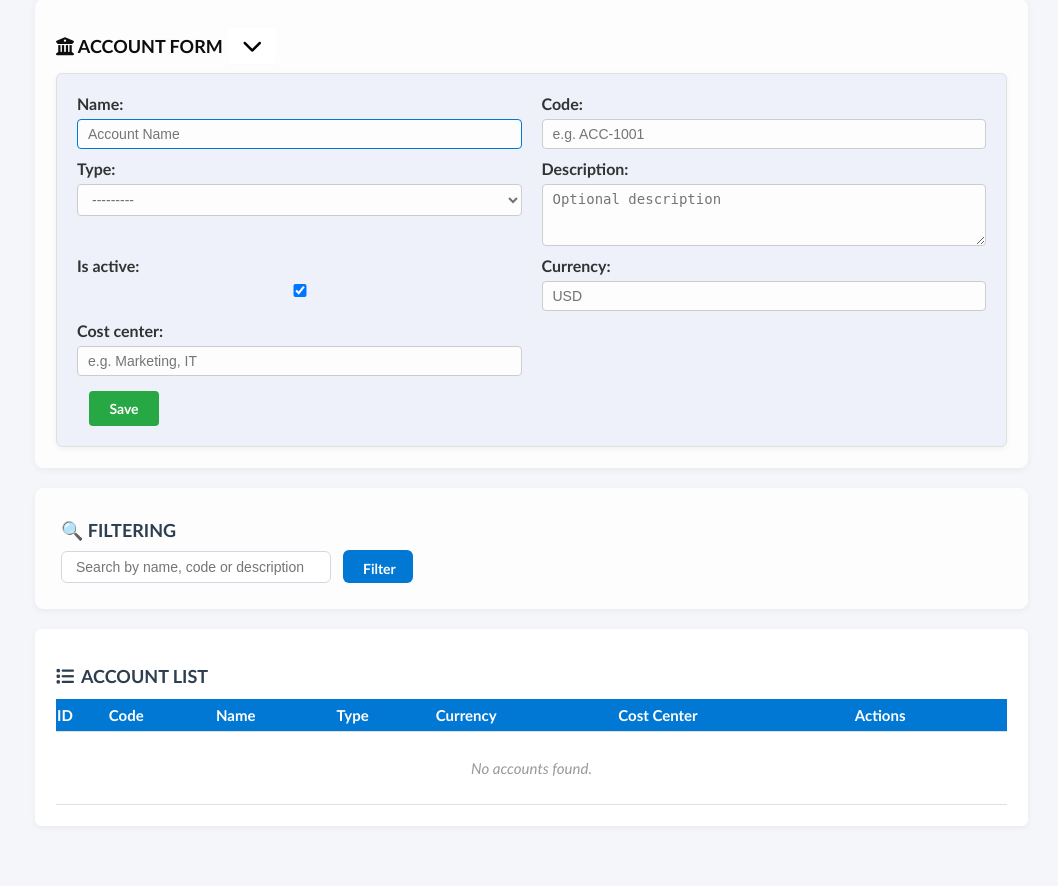
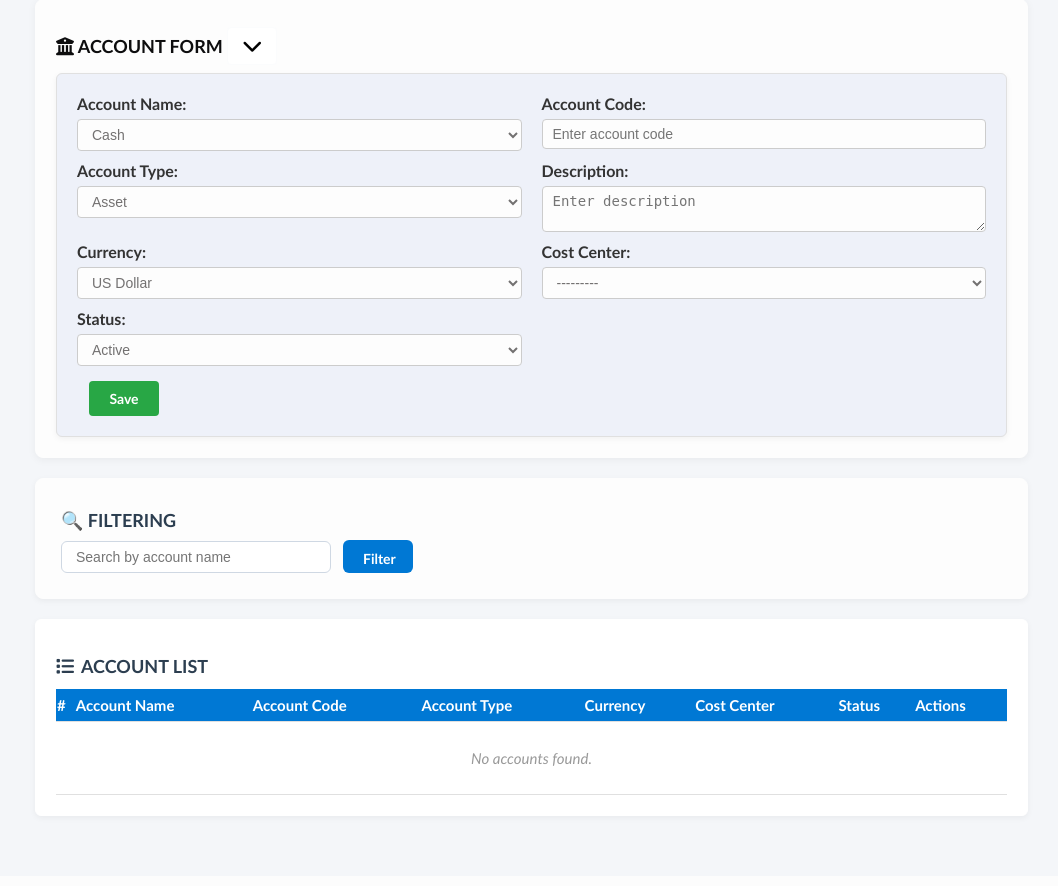
Before and after one commit to FAISAL-450/ERP-PROJECT, a Django app: page /account/dashboard/ in a window 1280 px wide. Shown: the part 31-917 px from the top of the page, without its empty margins (222-1280 px from the left). After the commit the page ends 850 px from the top, so only its background shows below. Run offline with Django 5.2, Linux system fonts and the light colour scheme.

Commit message:
Full project update: ERP_PROJECT – new apps, templates, settings

```diff
--- a/account/forms.py
+++ b/account/forms.py
@@ -5,45 +5,53 @@ class AccountForm(forms.ModelForm):
     class Meta:
         model = Account
         fields = [
-            'name',
-            'code',
-            'type',
-            'description',
-            'is_active',
+            'account_name',
+            'account_code',
+            'account_type',
+            'account_description',
             'currency',
             'cost_center',
+            'status',
         ]
+
+        labels = {
+            'account_name': 'Account Name',
+            'account_code': 'Account Code',
+            'account_type': 'Account Type',
+            'account_description': 'Description',
+            'currency': 'Currency',
+            'cost_center': 'Cost Center',
+            'status': 'Status',
+        }
+
         widgets = {
-            'name': forms.TextInput(attrs={
-                'placeholder': 'Account Name',
+            'account_name': forms.Select(attrs={
                 'class': 'form-control',
-                'autofocus': 'autofocus'
+                'placeholder': 'Select account name'
             }),
-            'code': forms.TextInput(attrs={
-                'placeholder': 'e.g. ACC-1001',
-                'class': 'form-control'
+            'account_code': forms.TextInput(attrs={
+                'class': 'form-control',
+                'placeholder': 'Enter account code'
             }),
-            'type': forms.Select(attrs={
-                'class': 'form-control'
+            'account_type': forms.Select(attrs={
+                'class': 'form-control',
+                'placeholder': 'Select account type'
             }),
-            'description': forms.Textarea(attrs={
-                'rows': 3,
-                'placeholder': 'Optional description',
-                'class': 'form-control'
+            'account_description': forms.Textarea(attrs={
+                'class': 'form-control',
+                'rows': 2,
+                'placeholder': 'Enter description'
             }),
-            'currency': forms.TextInput(attrs={
-                'placeholder': 'e.g. USD',
-                'class': 'form-control'
+            'currency': forms.Select(attrs={
+                'class': 'form-control',
+                'placeholder': 'Select currency'
             }),
-            'cost_center': forms.TextInput(attrs={
-                'placeholder': 'e.g. Marketing, IT',
-                'class': 'form-control'
+            'cost_center': forms.Select(attrs={
+                'class': 'form-control',
+                'placeholder': 'Select cost center'
             }),
-            'is_active': forms.CheckboxInput(attrs={
-                'class': 'form-check-input'
+            'status': forms.Select(attrs={
+                'class': 'form-control',
+                'placeholder': 'Select status'
             }),
         }
-
-    def clean_code(self):
-        code = self.cleaned_data.get('code', '')
-        return code.upper().strip()
--- a/account/templates/account/account_dashboard.html
+++ b/account/templates/account/account_dashboard.html
@@ -3,65 +3,85 @@
 {% block title %}Account Dashboard{% endblock %}
 {% block content %}
 
+<!-- 📦 Main Dashboard Container -->
 <div class="dashboard-wrapper">
 
-  <!-- 🔔 Flash Messages -->
+  <!-- 🔔 Flash Messages Section -->
   {% if messages %}
     {% for message in messages %}
-      <div class="alert-box" role="alert">
+      <div class="alert-box">
         {{ message }}
-        <button class="close-btn" aria-label="Close message" onclick="this.parentElement.style.display='none';">×</button>
+        <button class="close-btn" onclick="this.parentElement.style.display='none';">×</button>
       </div>
     {% endfor %}
   {% endif %}
 
-  <!-- 📝 Account Form -->
+  <!-- 📝 Grid-Based Account Form Section -->
   <section class="form-section">
-    <header class="form-header" onclick="toggleForm()" role="button" aria-expanded="true">
-      <h2><i class="fas fa-university"></i> ACCOUNT FORM
-        <span id="toggle-icon"><i class="fas fa-chevron-down"></i></span>
-      </h2>
+    <header class="form" onclick="toggleForm()">
+      <h2><i class="fas fa-university"></i> ACCOUNT FORM <span id="toggle-icon"><i class="fas fa-chevron-down"></i></span></h2>
     </header>
 
     <div id="formContent" class="form-content" style="display: block;">
-      <form method="post" novalidate>
+      <form method="post">
         {% csrf_token %}
         {{ form.non_field_errors }}
 
+        <!-- Grid Layout -->
         <div class="form-grid">
-          {% for field in form.visible_fields %}
-            <div class="form-cell{% if field.name == 'description' %} full-width{% endif %}">
-              {{ field.label_tag }}
-              {{ field }}
-              {% if field.errors %}
-                <div class="field-error">{{ field.errors|join:", " }}</div>
-              {% endif %}
+          <div class="form-cell">
+            {{ form.account_name.label_tag }}
+            {{ form.account_name }}
           </div>
-          {% endfor %}
+          <div class="form-cell">
+            {{ form.account_code.label_tag }}
+            {{ form.account_code }}
+          </div>
+          <div class="form-cell">
+            {{ form.account_type.label_tag }}
+            {{ form.account_type }}
+          </div>
+          <div class="form-cell">
+            {{ form.account_description.label_tag }}
+            {{ form.account_description }}
+          </div>
+          <div class="form-cell">
+            {{ form.currency.label_tag }}
+            {{ form.currency }}
+          </div>
+          <div class="form-cell">
+            {{ form.cost_center.label_tag }}
+            {{ form.cost_center }}
+          </div>
+          <div class="form-cell">
+            {{ form.status.label_tag }}
+            {{ form.status }}
+          </div>
         </div>
 
+        <!-- Form Actions -->
         <div class="form-actions">
           <button type="submit" class="btn green">
             {% if mode == 'edit' %}Update{% else %}Save{% endif %}
           </button>
           {% if mode != 'list' %}
-            <a href="{% url 'account:account_dashboard' %}?q={{ query }}" class="btn gray">Cancel</a>
+            <a href="{% url 'account_dashboard' %}" class="btn gray">Cancel</a>
           {% endif %}
         </div>
       </form>
     </div>
   </section>
 
-  <!-- 🔍 Filter/Search -->
+  <!-- 🔍 Filter/Search Section -->
   <section class="filter-section">
     <h2>🔍 FILTERING</h2>
     <form method="get">
-      <input type="text" name="q" value="{{ query }}" placeholder="Search by name, code or description">
+      <input type="text" name="q" value="{{ query }}" placeholder="Search by account name">
       <button type="submit" class="btn blue">Filter</button>
     </form>
   </section>
 
-  <!-- 📋 Account List -->
+  <!-- 📋 Account List Section -->
   <section class="table-section">
     <header class="table-header">
       <h2><i class="fas fa-list"></i> ACCOUNT LIST</h2>
@@ -70,29 +90,31 @@
     <table>
       <thead>
         <tr>
-          <th>ID</th>
-          <th>Code</th>
-          <th>Name</th>
-          <th>Type</th>
+          <th>#</th>
+          <th>Account Name</th>
+          <th>Account Code</th>
+          <th>Account Type</th>
           <th>Currency</th>
           <th>Cost Center</th>
+          <th>Status</th>
           <th>Actions</th>
         </tr>
       </thead>
       <tbody>
         {% for account in accounts %}
           <tr>
-            <td>{{ account.id }}</td>
-            <td>{{ account.code }}</td>
-            <td>{{ account.name }}</td>
-            <td>{{ account.get_type_display }}</td>
+            <td>{{ forloop.counter }}</td>
+            <td>{{ account.account_name }}</td>
+            <td>{{ account.account_code }}</td>
+            <td>{{ account.account_type }}</td>
             <td>{{ account.currency }}</td>
-            <td>{{ account.cost_center|default:"—" }}</td>
+            <td>{{ account.cost_center }}</td>
+            <td>{{ account.status }}</td>
             <td>
-              <a href="{% url 'account:edit_account' account.id %}?q={{ query }}" class="btn yellow action-btn">
+              <a href="{% url 'edit_account' account.id %}" class="btn yellow action-btn">
                 <i class="fas fa-edit"></i> Edit
               </a>
-              <form method="post" action="{% url 'account:account_delete' account.id %}?q={{ query }}" style="display:inline;">
+              <form method="post" action="{% url 'account_delete' account.id %}" style="display:inline;">
                 {% csrf_token %}
                 <button type="submit" class="btn red action-btn" onclick="return confirm('Delete this account?');">
                   <i class="fas fa-trash-alt"></i> Delete
@@ -101,14 +123,16 @@
             </td>
           </tr>
         {% empty %}
-          <tr><td colspan="7" class="no-data">No accounts found.</td></tr>
+          <tr><td colspan="8" class="no-data">No accounts found.</td></tr>
         {% endfor %}
       </tbody>
     </table>
+  </section>
 
+  <!-- 📋 Paginator Section -->
   {% if accounts.paginator.num_pages > 1 %}
     <footer class="pagination-footer">
-        <nav class="pagination" aria-label="Account pagination">
+      <nav class="pagination">
         {% if accounts.has_previous %}
           <a href="?q={{ query }}&page={{ accounts.previous_page_number }}" class="page-link">Previous</a>
         {% endif %}
@@ -119,8 +143,6 @@
       </nav>
     </footer>
   {% endif %}
-  </section>
-
 </div>
 
 <!-- 🔧 Toggle Script -->
@@ -128,10 +150,16 @@
   function toggleForm() {
     const form = document.getElementById('formContent');
     const icon = document.getElementById('toggle-icon').querySelector('i');
-    const isHidden = form.style.display === 'none';
-    form.style.display = isHidden ? 'block' : 'none';
-    icon.classList.toggle('fa-chevron-down', !isHidden);
-    icon.classList.toggle('fa-chevron-up', isHidden);
+
+    if (form.style.display === 'none') {
+      form.style.display = 'block';
+      icon.classList.remove('fa-chevron-down');
+      icon.classList.add('fa-chevron-up');
+    } else {
+      form.style.display = 'none';
+      icon.classList.remove('fa-chevron-up');
+      icon.classList.add('fa-chevron-down');
+    }
   }
 
   document.addEventListener('DOMContentLoaded', function () {
@@ -145,6 +173,7 @@
     }
   });
 </script>
+
 
 <!-- 🎨 Custom CSS -->
 <style>
--- a/account/urls.py
+++ b/account/urls.py
@@ -1,7 +1,5 @@
 from django.urls import path
 from . import views
-
-app_name = 'account'  # ✅ Enables namespaced URL resolution in templates
 
 urlpatterns = [
     path('dashboard/', views.account_dashboard, name='account_dashboard'),
--- a/account/views.py
+++ b/account/views.py
@@ -7,21 +7,18 @@ from django.contrib import messages
 from .models import Account
 from .forms import AccountForm
 
-# B - Filter Active Accounts by Search Query
+# B - Filtering Function
 def filter_accounts(query=None):
-    queryset = Account.objects.filter(is_active=True)
+    queryset = Account.objects.all()
     if query:
-        queryset = queryset.filter(
-            Q(name__icontains=query) |
-            Q(code__icontains=query) |
-            Q(description__icontains=query)
-        )
-    return queryset.order_by('code')
+        queryset = queryset.filter(Q(account_name__icontains=query))
+    return queryset
 
-# C - Paginate Any Queryset
+# C - Reusable Pagination Function
 def get_paginated_queryset(request, queryset, per_page=10):
     paginator = Paginator(queryset, per_page)
     page_number = request.GET.get("page")
+
     try:
         return paginator.page(page_number)
     except PageNotAnInteger:
@@ -29,30 +26,25 @@ def get_paginated_queryset(request, queryset, per_page=10):
     except EmptyPage:
         return paginator.page(paginator.num_pages)
 
-# D - Unified Dashboard View (List + Create)
+# D - Unified View (List View + Form Submission)
 def account_dashboard(request):
     query = request.GET.get("q", "").strip()
     accounts = filter_accounts(query)
-    accounts_page = get_paginated_queryset(request, accounts)
+    accounts_page = get_paginated_queryset(request, accounts, per_page=10)
 
     form = AccountForm(request.POST or None)
-    if request.method == "POST":
-        if form.is_valid():
-            form.save()
-            messages.success(request, "✅ Account created successfully.")
-            return redirect(f"{reverse('account_dashboard')}?q={query}")
-        else:
-            messages.error(request, "⚠️ Please correct the errors below.")
+    if request.method == "POST" and form.is_valid():
+        account = form.save(commit=False)
+        account.save()
+        messages.success(request, "✅ Account created successfully.")
+        return redirect(f"{reverse('account_dashboard')}?q={query}")
 
-    context = {
+    return render(request, "account/account_dashboard.html", {
         "accounts": accounts_page,
         "query": query,
         "form": form,
-        "mode": "list",
-        "title": "Account Dashboard",
-        "user_email": request.user.email if request.user.is_authenticated else None,
-    }
-    return render(request, "account/account_dashboard.html", context)
+        "mode": "list"
+    })
 
 # E - Edit View (Inline Form + List Table)
 def edit_account(request, pk):
@@ -60,38 +52,29 @@ def edit_account(request, pk):
     query = request.GET.get("q", "").strip()
 
     form = AccountForm(request.POST or None, instance=account)
-    if request.method == "POST":
-        if form.is_valid():
-            form.save()
-            messages.success(request, "✏️ Account updated successfully.")
-            return redirect(f"{reverse('account_dashboard')}?q={query}")
-        else:
-            messages.error(request, "⚠️ Please correct the errors below.")
+    if form.is_valid():
+        form.save()
+        messages.success(request, "✏️ Account updated successfully.")
+        return redirect(f"{reverse('account_dashboard')}?q={query}")
 
     accounts = filter_accounts(query)
-    accounts_page = get_paginated_queryset(request, accounts)
+    accounts_page = get_paginated_queryset(request, accounts, per_page=10)
 
-    context = {
+    return render(request, "account/account_dashboard.html", {
         "form": form,
         "mode": "edit",
         "account": account,
         "query": query,
-        "accounts": accounts_page,
-        "title": "Edit Account",
-        "user_email": request.user.email if request.user.is_authenticated else None,
-    }
-    return render(request, "account/account_dashboard.html", context)
+        "accounts": accounts_page
+    })
 
-# F - Delete View (POST Confirmation + Redirect)
+# F - Delete View (Confirmation + Redirect)
 def account_delete(request, pk):
     account = get_object_or_404(Account, pk=pk)
     query = request.GET.get("q", "").strip()
 
     if request.method == 'POST':
-        account_name = account.name
+        name = account.account_name
         account.delete()
-        messages.success(request, f"🗑️ Account '{account_name}' deleted successfully.")
+        messages.success(request, f"🗑️ Account '{name}' deleted successfully.")
         return redirect(f"{reverse('account_dashboard')}?q={query}")
-
-    # Optional: GET-based confirmation page (future enhancement)
-    return redirect(f"{reverse('account_dashboard')}?q={query}")
```
Also changed, not shown: account/models.py (+41 -13 lines), erp_project/settings.py (+10 -15 lines), account/migrations/0002_rename_description_account_account_description_and_more.py (added), db.sqlite3. Lines whose indentation alone changed are shown as unchanged.
